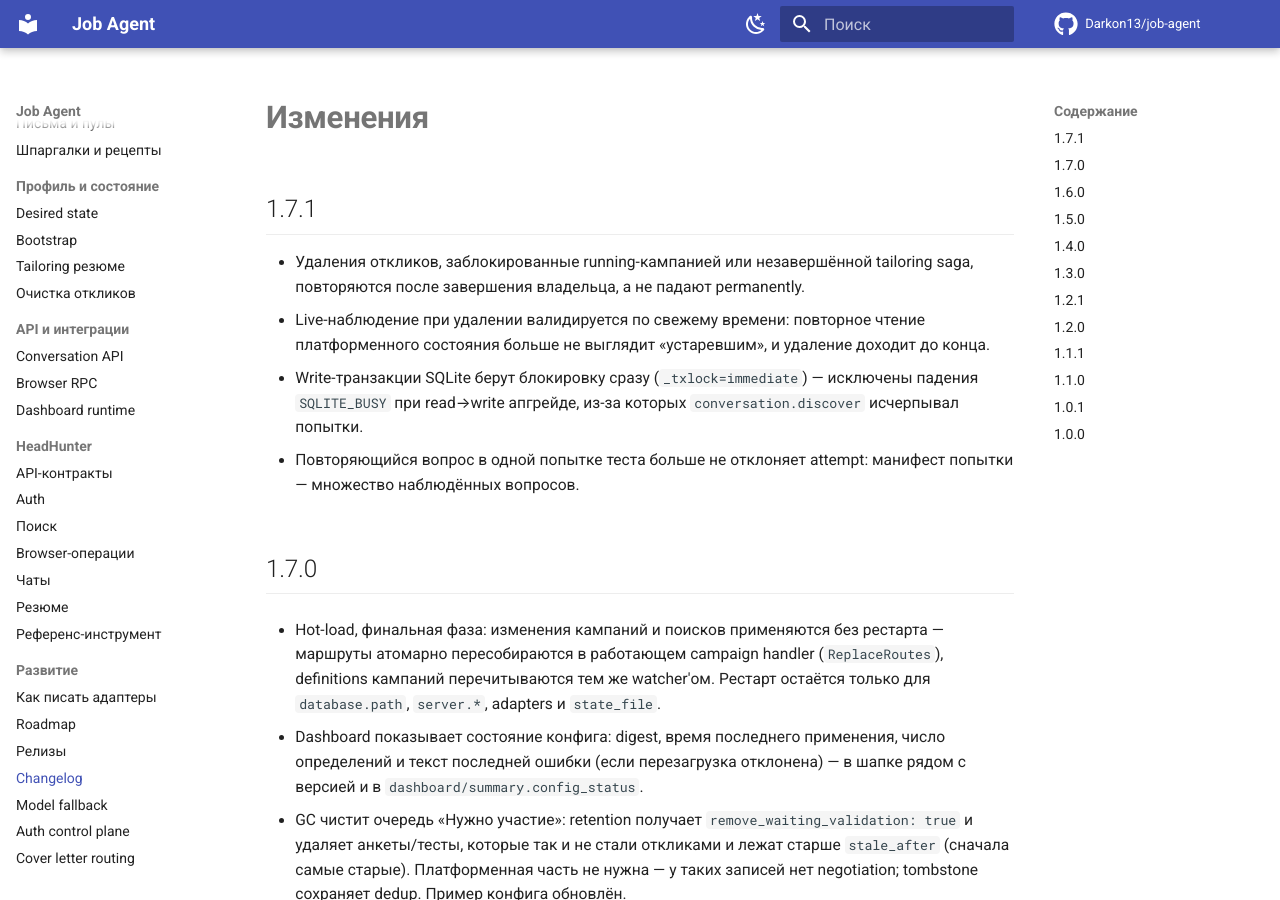
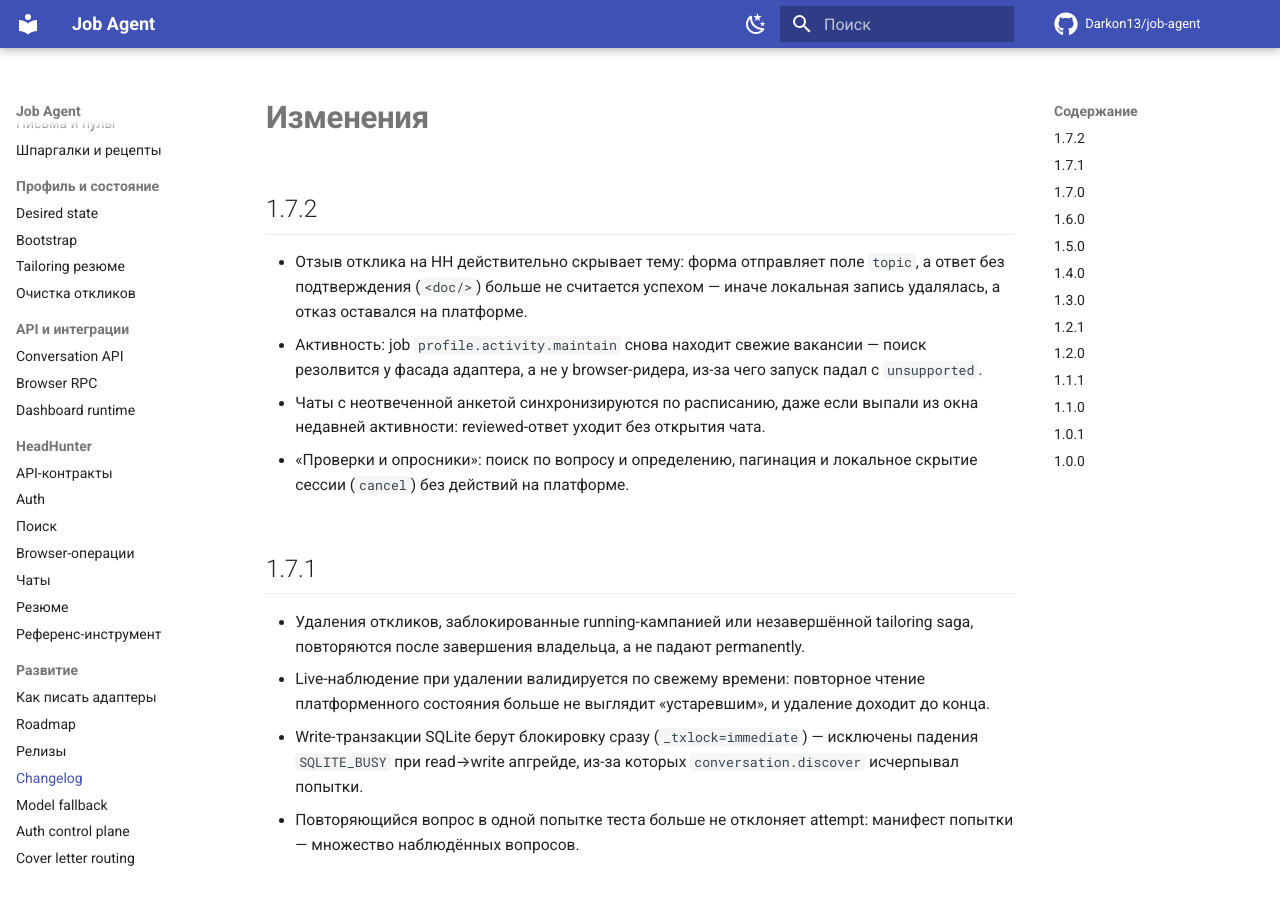
Before and after one commit to Darkon13/job-agent, an MkDocs documentation site: the page built from docs/changelog.md, in a window 1280 px wide and 900 px high. Built offline with MkDocs 1.6.1 and Material for MkDocs 9.7.7, drawn with Linux system fonts in a browser that asks for light colours; comment, search, counter and statistics services are not loaded.

```diff
--- a/docs/changelog.md
+++ b/docs/changelog.md
@@ -1,4 +1,17 @@
 # Изменения
+
+## 1.7.2
+
+- Отзыв отклика на HH действительно скрывает тему: форма отправляет поле
+  `topic`, а ответ без подтверждения (`<doc/>`) больше не считается успехом —
+  иначе локальная запись удалялась, а отказ оставался на платформе.
+- Активность: job `profile.activity.maintain` снова находит свежие вакансии —
+  поиск резолвится у фасада адаптера, а не у browser-ридера, из-за чего запуск
+  падал с `unsupported`.
+- Чаты с неотвеченной анкетой синхронизируются по расписанию, даже если выпали
+  из окна недавней активности: reviewed-ответ уходит без открытия чата.
+- «Проверки и опросники»: поиск по вопросу и определению, пагинация и локальное
+  скрытие сессии (`cancel`) без действий на платформе.
 
 ## 1.7.1
 
```
Also changed, not shown: docs/releasing.md (+4 -4 lines), 2 other files.
